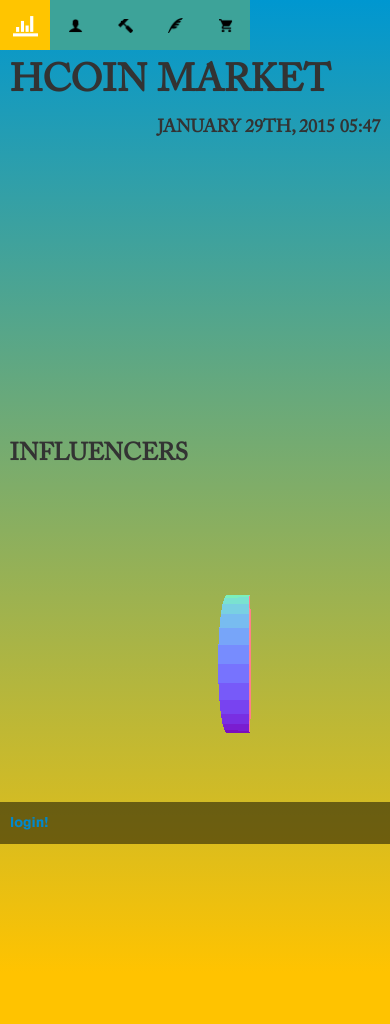
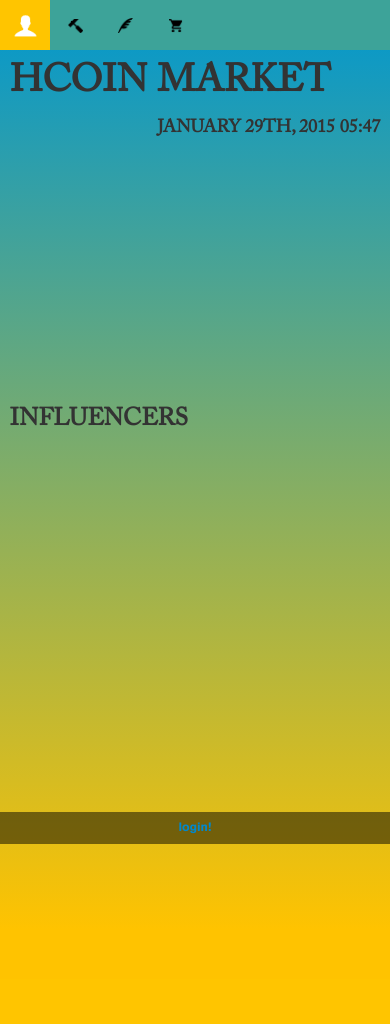
Before and after one commit to jfberma/marchorowitz, a Django app: template djangoroot/project/templates/project/about.html in a window 390 px wide; the page is wider, and only the part inside the window is pictured. After the commit the page ends 885 px from the top of that part, so only its background shows below. Run offline with Django 3.2, Linux system fonts and the light colour scheme; the template is opened without the code that fills it, so the values that code supplies are empty; some libraries are stand-ins or nearby versions; some web fonts are replaced.

Commit message:
responsive updates

```diff
--- a/djangoroot/project/assets/project/css/project.css
+++ b/djangoroot/project/assets/project/css/project.css
@@ -79,9 +79,10 @@ body {
 
 .item-info > h2 {
     font-size: 22px;
-    margin: 0px;
+    margin: 0 0 4px;
     padding: 0px;
     font-family: 'ACaslonPro-BoldItalic';
+    line-height: 120%;
 }
 
 .item-info > p {
@@ -522,7 +523,10 @@ table#order_history td {
         top: 0px;
         left: 0px;
         right:0px;
-        margin: 0px auto;
+        margin-left: auto;
+        margin-right: auto;
+        width: 100%;
+        background: #3da399;
     }
 
     ul.menu li {
@@ -535,8 +539,53 @@ table#order_history td {
         float: left;
     }
 
-    ul.menu li.last {
-        border:none;
+    ul.menu li:first-child {
+        display: none;
     }
 
+    canvas {
+        display: none;
+    }
+
+    canvas#chart,
+    canvas#chart2 {
+        display: block;
+    }
+
+    footer {
+        font-size: 12px;
+        padding: 5px 0;
+    }
+
+    footer > p {
+        width: 100% !important;
+        margin: 0px !important;
+        padding: 0px !important;
+        text-align: center !important;
+    }
+
+    .item-info > h2 {
+        font-size: 18px;
+    }
+
+    .item-info > p {
+        font-size: 18px;
+    }
+
+    footer div#buy_coins_form input[type="text"], footer div#buy_coins_form input[type="number"] {
+        width:60px;
+    }
+
+    a.button, input[type="submit"], button[type="submit"] {
+        font-family: 'AkzidenzGroteskCE-Black', serif;
+        font-size: 12px;
+        padding: 5px 10px;
+        background: rgb(61, 163, 153);
+        border: none;
+        text-transform: uppercase;
+    }
+
+    .item-action > form {
+        margin: 0px 0 10px 0;
+    }
 }
```
